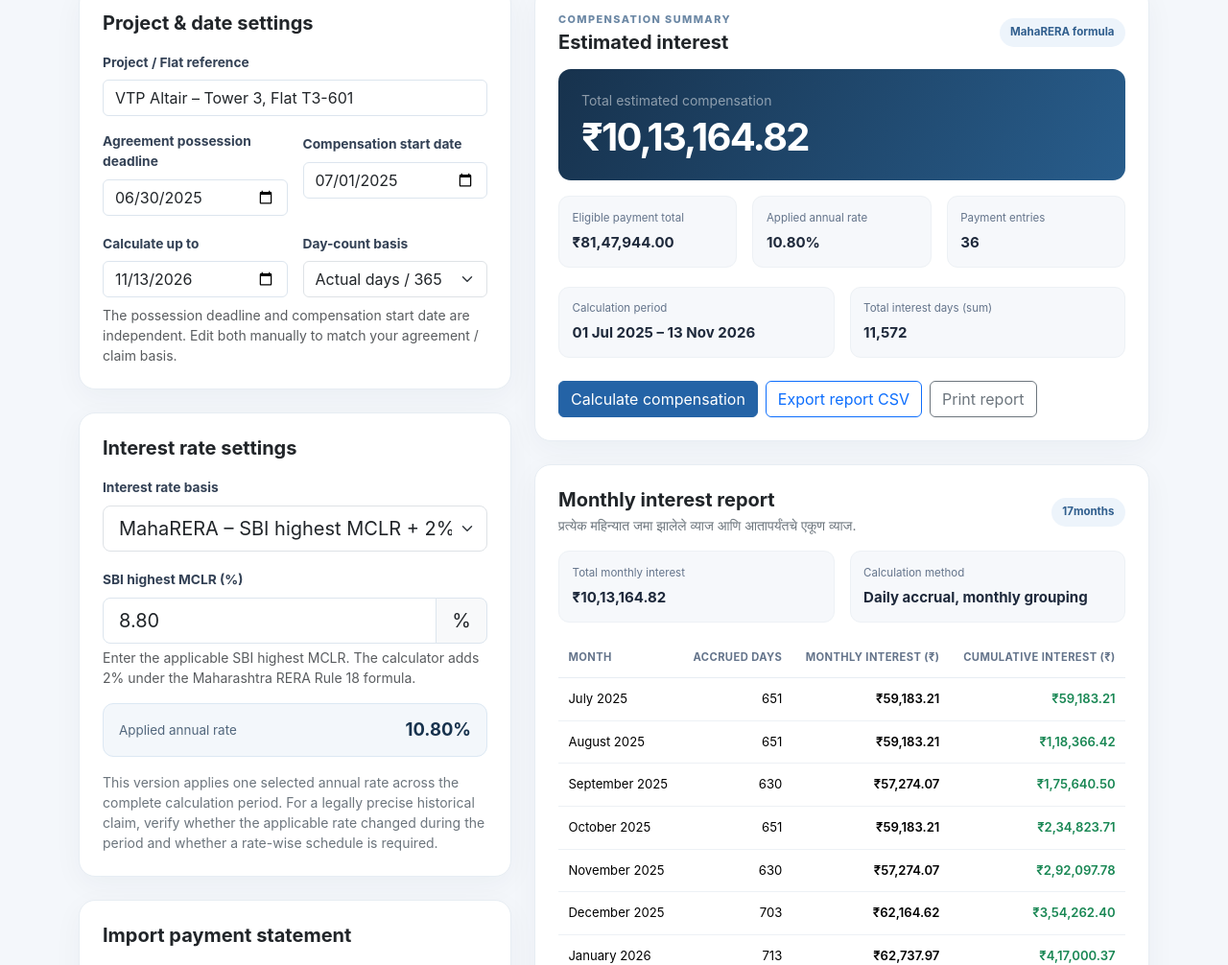
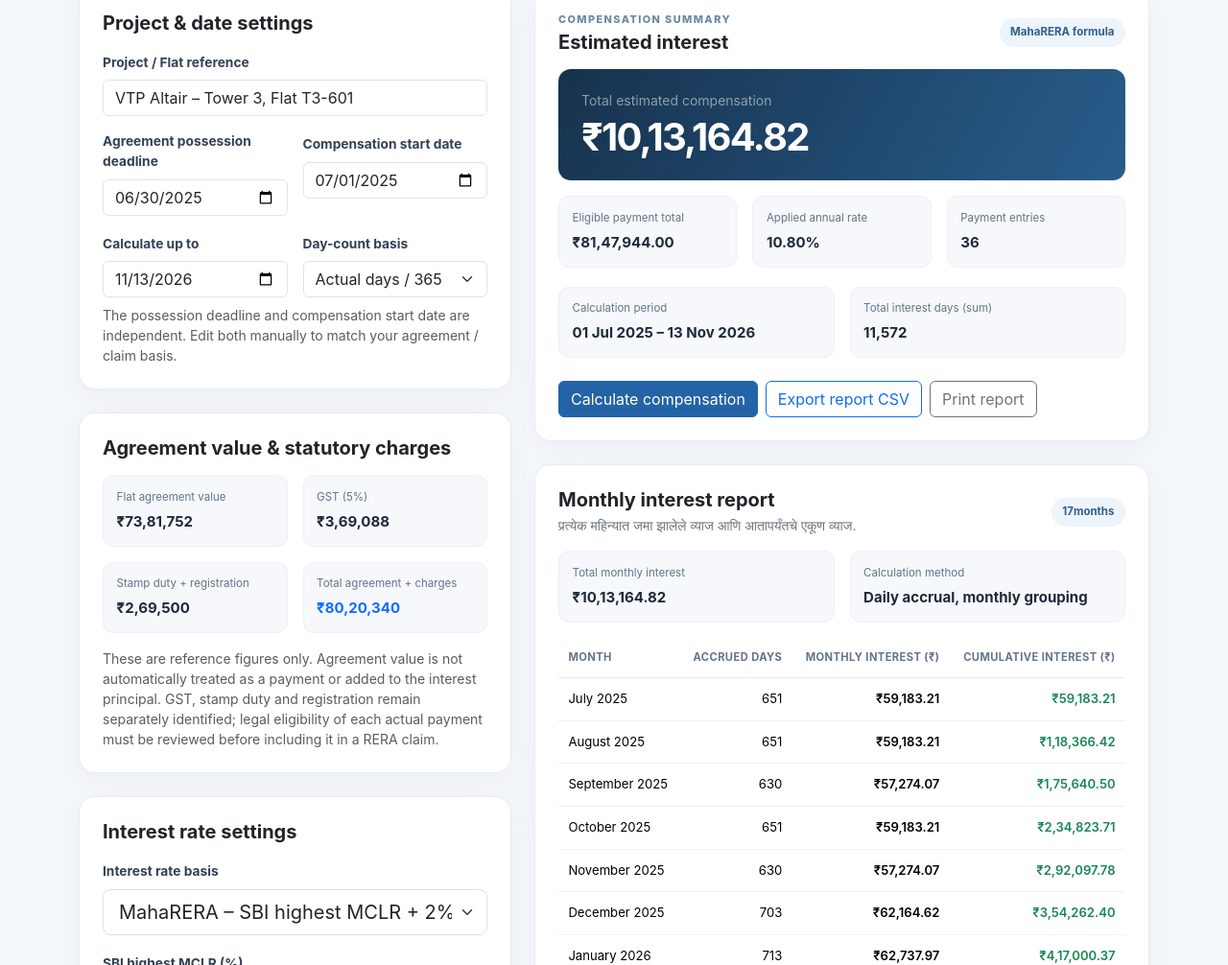
Before and after one commit to somnathsumbe/Interest-Calculator, a plain HTML site: page index.html in a window 1280 px wide. Shown: the part 352-1358 px from the top of the page at 96% size. Drawn offline with nearby package versions, Linux system fonts and the light colour scheme.

Commit message:
Add confirmed agreement value and charges summary

```diff
--- a/index.html
+++ b/index.html
@@ -40,6 +40,17 @@
             <div class="col-sm-6"><label for="dayCount" class="form-label">Day-count basis</label><select id="dayCount" class="form-select"><option value="365" selected>Actual days / 365</option><option value="366">Actual days / 366</option></select></div>
           </div>
           <p class="form-text mt-2 mb-0">The possession deadline and compensation start date are independent. Edit both manually to match your agreement / claim basis.</p>
+        </div></div>
+
+        <div class="card app-card mb-4"><div class="card-body p-4">
+          <h2 class="h5 fw-bold mb-3">Agreement value & statutory charges</h2>
+          <div class="row g-3">
+            <div class="col-6"><div class="metric-box"><div class="metric-label">Flat agreement value</div><div class="metric-value" id="agreementValue">₹73,81,752</div></div></div>
+            <div class="col-6"><div class="metric-box"><div class="metric-label">GST (5%)</div><div class="metric-value" id="agreementGst">₹3,69,088</div></div></div>
+            <div class="col-6"><div class="metric-box"><div class="metric-label">Stamp duty + registration</div><div class="metric-value" id="stampRegistration">₹2,69,500</div></div></div>
+            <div class="col-6"><div class="metric-box"><div class="metric-label">Total agreement + charges</div><div class="metric-value text-primary" id="agreementPackageTotal">₹80,20,340</div></div></div>
+          </div>
+          <p class="form-text mt-3 mb-0">These are reference figures only. Agreement value is not automatically treated as a payment or added to the interest principal. GST, stamp duty and registration remain separately identified; legal eligibility of each actual payment must be reviewed before including it in a RERA claim.</p>
         </div></div>
 
         <div class="card app-card mb-4"><div class="card-body p-4">
```
